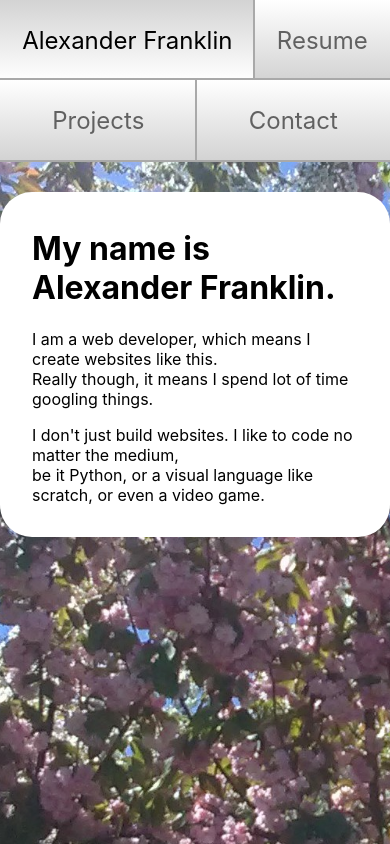
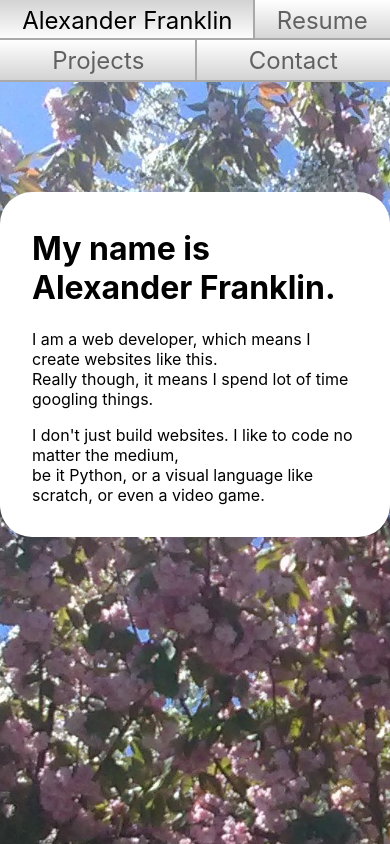
Before and after one commit to PAlexanderFranklin/alexanderfranklin, a React (Create React App) app: page / in a window 390 px wide. Built offline with nearby package versions, Linux system fonts and the light colour scheme.

Commit message:
Shorten Navbar on small screens

```diff
--- a/src/views/Navbar/Tab/Tab.css
+++ b/src/views/Navbar/Tab/Tab.css
@@ -1,6 +1,12 @@
 .Tab {
     flex-grow: 1;
     height: 5rem;
+}
+
+@media (max-width: 35rem) {
+    .Tab {
+        height: 2.5rem;
+    }
 }
 
 .Tab a {
```
